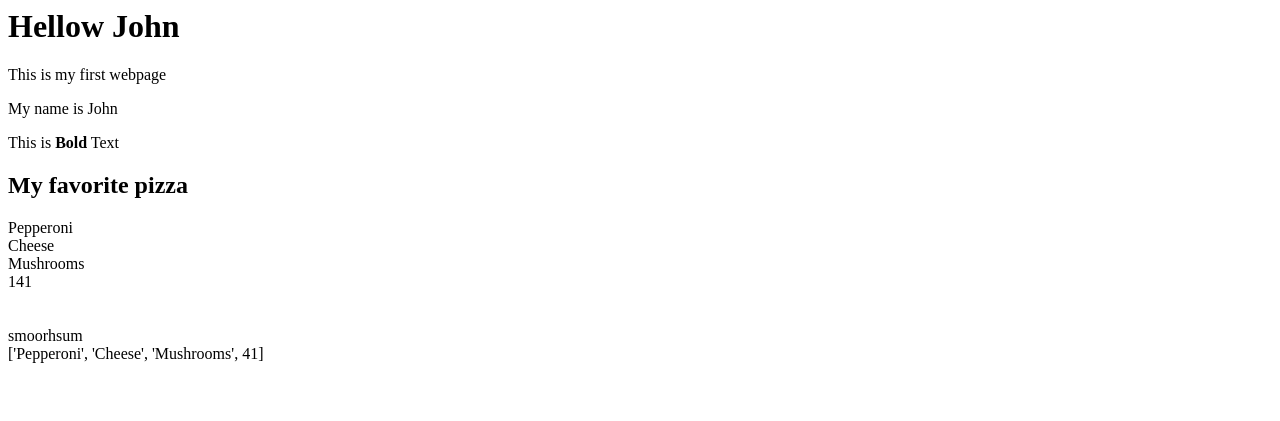
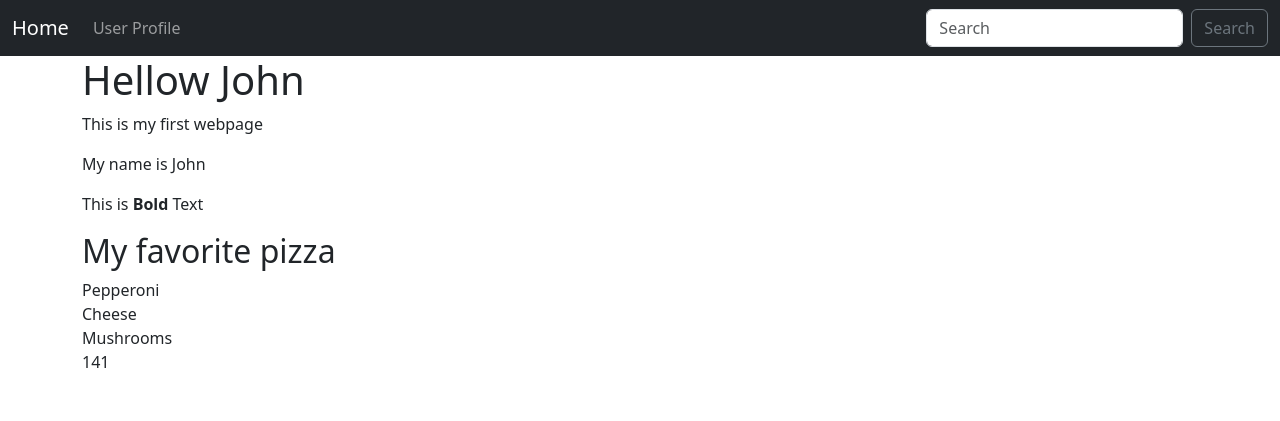
Before and after one commit to valen1965/flask_wtf_codemy, a Flask app: page / in a window 1280 px wide. Shown: the top 421 px of the page. Run offline with Flask 3, Linux system fonts and the light colour scheme.

Commit message:
Flak Friday#4

```diff
--- a/main.py
+++ b/main.py
@@ -2,6 +2,7 @@ from flask import Flask, render_template
 
 # Create Flask Instance
 app = Flask(__name__)
+
 
 # FILTERS !!!!!!
 
@@ -42,6 +43,7 @@ def user(name):
 def page_not_found(error):
     return render_template("404.html"), 404
 
+
 # Internal Server Error thing
 @app.errorhandler(500)
 def page_not_found(error):
--- /dev/null
+++ b/templates/base.html
@@ -0,0 +1,21 @@
+<!doctype html>
+<html lang="en">
+<head>
+  <meta charset="utf-8">
+  <meta name="viewport" content="width=device-width, initial-scale=1">
+  <title>Flasker</title>
+  <link href="https://cdn.jsdelivr.net/npm/bootstrap@5.3.3/dist/css/bootstrap.min.css"
+        rel="stylesheet"
+        integrity="sha384-QWTKZyjpPEjISv5WaRU9OFeRpok6YctnYmDr5pNlyT2bRjXh0JMhjY6hW+ALEwIH"
+        crossorigin="anonymous">
+</head>
+<body>
+    {% include "navbar.html" %}
+    <div class="container">
+      {% block content %}
+      {% endblock %}
+    </div>
+<script src="https://cdn.jsdelivr.net/npm/bootstrap@5.3.3/dist/js/bootstrap.bundle.min.js"
+        integrity="sha384-YvpcrYf0tY3lHB60NNkmXc5s9fDVZLESaAA55NDzOxhy9GkcIdslK1eN7N6jIeHz"
+        crossorigin="anonymous"></script>
+</body>
--- a/templates/index.html
+++ b/templates/index.html
@@ -1,3 +1,6 @@
+{% extends "base.html" %}
+
+{% block content %}
     <h1>Hellow {{ first_name }}</h1>
 
     <p>This is my first webpage</p>
@@ -17,7 +20,5 @@
             {{ pizza }}<br/>
         {% endif %}
     {% endfor %}
-
     <br/><br/>
-{{ favorite_pizza.2|reverse|lower }}<br/>
-{{ favorite_pizza }}
+{% endblock %}
--- /dev/null
+++ b/templates/navbar.html
@@ -0,0 +1,21 @@
+<nav class="navbar navbar-expand-lg navbar-dark bg-dark">
+  <div class="container-fluid">
+    <a class="navbar-brand" href="{{ url_for('index') }}">Home</a>
+    <button class="navbar-toggler" type="button" data-bs-toggle="collapse" data-bs-target="#navbarSupportedContent" aria-controls="navbarSupportedContent" aria-expanded="false" aria-label="Toggle navigation">
+      <span class="navbar-toggler-icon"></span>
+    </button>
+    <div class="collapse navbar-collapse" id="navbarSupportedContent">
+      <ul class="navbar-nav me-auto mb-2 mb-lg-0">
+
+        <li class="nav-item">
+          <a class="nav-link" href="{{ url_for('user', name='John') }}">User Profile</a>
+        </li>
+
+      </ul>
+      <form class="d-flex" role="search">
+        <input class="form-control me-2" type="search" placeholder="Search" aria-label="Search">
+        <button class="btn btn-outline-secondary" type="submit">Search</button>
+      </form>
+    </div>
+  </div>
+</nav>
--- a/templates/user.html
+++ b/templates/user.html
@@ -1 +1,5 @@
-<h1>Hello {{ user_name|upper }}</h1>
+{% extends "base.html" %}
+
+{% block content %}
+    <h1>Hello {{ user_name|title }}</h1>
+{% endblock %}
```
Also changed, not shown: templates/404.html (+9 -5 lines), templates/500.html (+9 -5 lines). Lines whose indentation alone changed are shown as unchanged.
